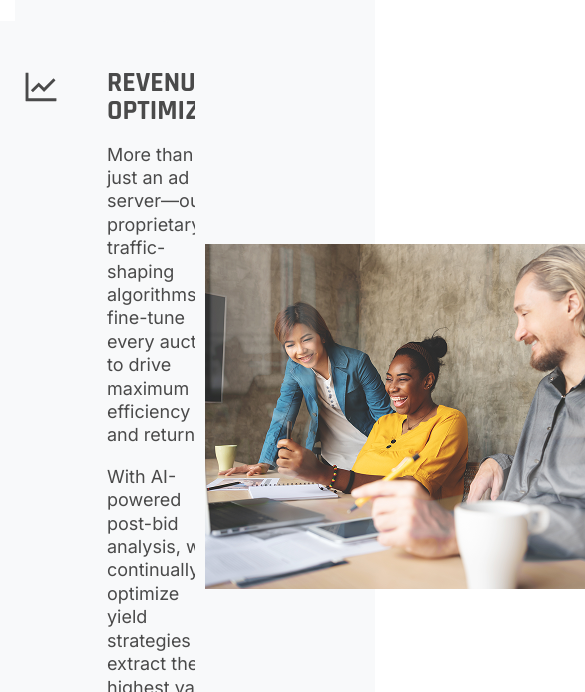
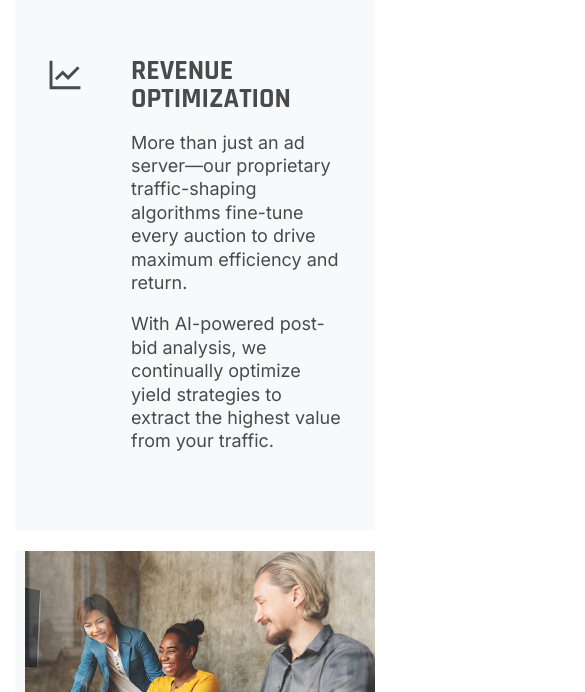
Before and after one commit to jwong65/vite-react-site, a React (Vite) app: page /publisher in a window 390 px wide. Shown: the part 2012-2704 px from the top of the page, 585 px wide, since content can reach past the window. Built offline with nearby package versions, Linux system fonts and the light colour scheme.

Commit message:
Added styling for the mobile view of the publisher-content, it should have the content from left/right be vertical

```diff
--- a/src/pages/publisher.css
+++ b/src/pages/publisher.css
@@ -495,6 +495,43 @@
     .publisher-container-2-wrapper{
         margin-bottom: 60px;
     }
+    .publisher-content-3{
+        flex-direction: column;
+        width: 100%;
+    }
+    .left-content, .right-content{
+        max-width: 100%;
+        width: 100%;
+        flex: none;
+        margin-bottom: 20px;
+    }
+    .publisher-content-3:first-of-type .right-content{
+        order: 2;
+    }
+    .publisher-content-3:first-of-type .left-content{
+        order: 1;
+    }
+    .publisher-content-3:nth-of-type(2) .left-content{
+        order: 2;
+    }
+    .publisher-content-3:nth-of-type(2) .right-content{
+        order: 1;
+    }
+    .publisher-image{
+        max-width: 100%;
+        height: auto;
+        display: block;
+    }
+    .text-box{
+        padding: 24px 16px;
+        margin: 12px 0;
+    }
+    .text-content{
+        max-width: 100%;
+    }
+    .tab-heading{
+        font-size: 24px;
+    }
     .container-3-text-publisher {
         width: 100%;
         max-width: 100%;
```
